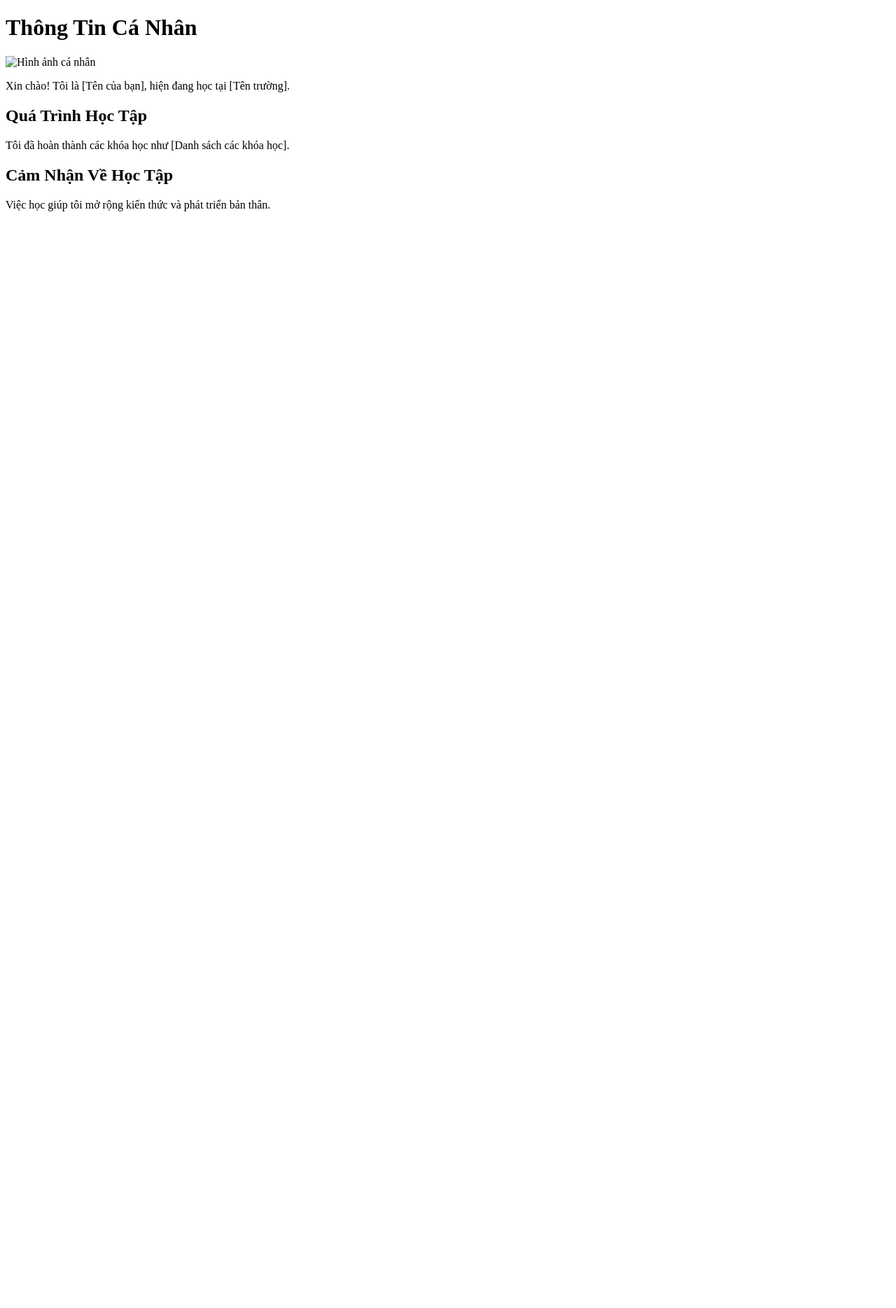
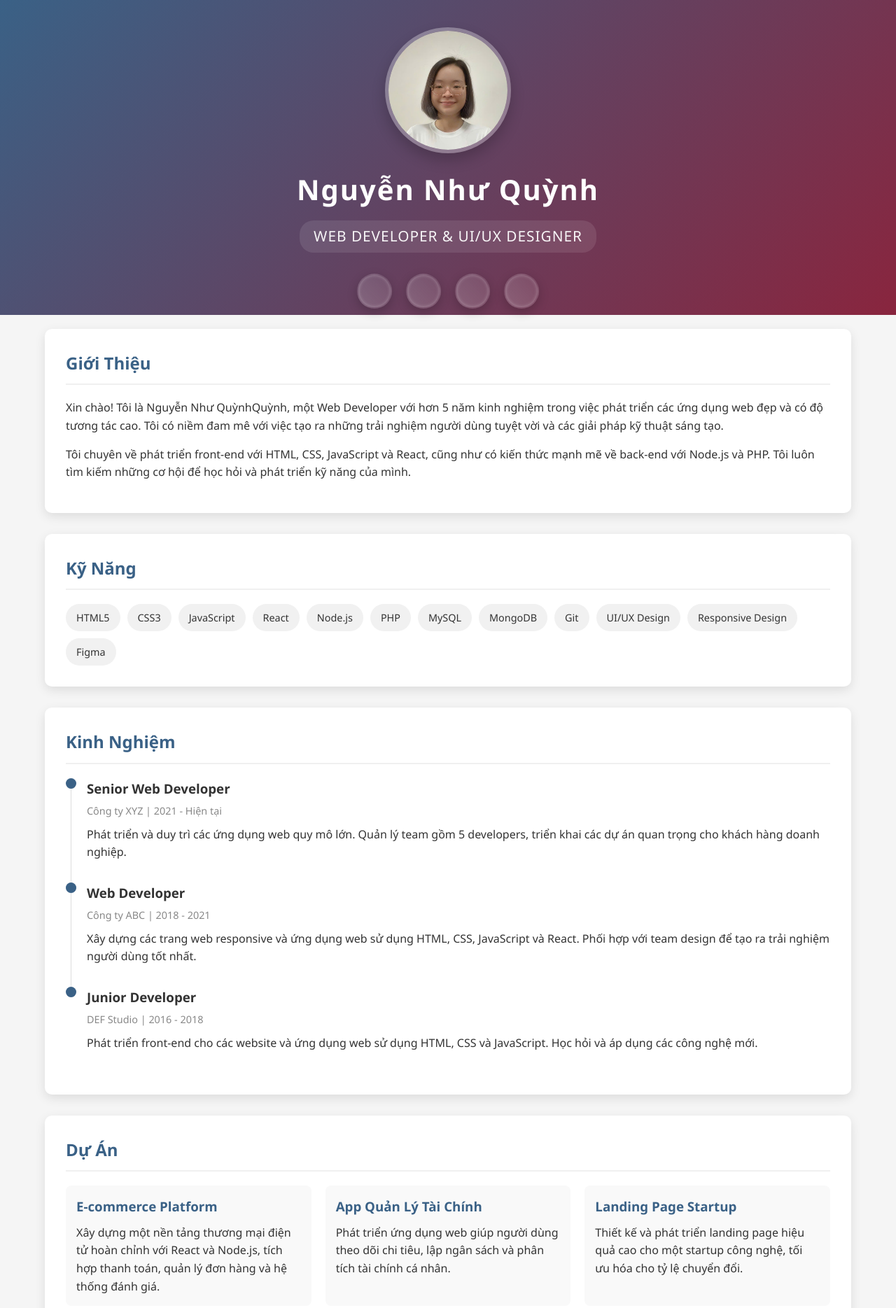
Before and after one commit to Tri7013/Nhom_8.github.io, a plain HTML site: page index.html in a window 1280 px wide. Shown: the top 1869 px of the page at 70% size. Before the commit the page ends 800 px from the top, so only its background shows below. Drawn offline with Linux system fonts and the light colour scheme.

Commit message:
frontend CUNG TAM

```diff
--- a/index.html
+++ b/index.html
@@ -3,22 +3,131 @@
 <head>
     <meta charset="UTF-8">
     <meta name="viewport" content="width=device-width, initial-scale=1.0">
-    <title>Trang Web Cá Nhân</title>
+    <title>Profile Cá Nhân</title>
     <link rel="stylesheet" href="styles.css">
 </head>
 <body>
-    <header>
-        <h1>Thông Tin Cá Nhân</h1>
-        <img src="" alt="Hình ảnh cá nhân">
-        <p>Xin chào! Tôi là [Tên của bạn], hiện đang học tại [Tên trường].</p>
+    <!-- Header Section -->
+    <header class="header">
+        <div class="header-content">
+            <img src="picture/image.png" alt="Avatar" class="profile-img">
+            <h1>Nguyễn Như Quỳnh</h1>
+            <p>Web Developer & UI/UX Designer</p>
+            <div class="social-links">
+                <a href="#" title="Facebook"><i class="fab fa-facebook-f"></i></a>
+                <a href="#" title="Twitter"><i class="fab fa-twitter"></i></a>
+                <a href="#" title="LinkedIn"><i class="fab fa-linkedin-in"></i></a>
+                <a href="#" title="GitHub"><i class="fab fa-github"></i></a>
+            </div>
+        </div>
     </header>
-    <section>
-        <h2>Quá Trình Học Tập</h2>
-        <p>Tôi đã hoàn thành các khóa học như [Danh sách các khóa học].</p>
-    </section>
-    <section>
-        <h2>Cảm Nhận Về Học Tập</h2>
-        <p>Việc học giúp tôi mở rộng kiến thức và phát triển bản thân.</p>
-    </section>
+
+    <!-- Main Content -->
+    <main class="main-content">
+        <!-- About Section -->
+        <section class="card about">
+            <h2 class="section-title">Giới Thiệu</h2>
+            <p>Xin chào! Tôi là Nguyễn Như QuỳnhQuỳnh, một Web Developer với hơn 5 năm kinh nghiệm trong việc phát triển các ứng dụng web đẹp và có độ tương tác cao. Tôi có niềm đam mê với việc tạo ra những trải nghiệm người dùng tuyệt vời và các giải pháp kỹ thuật sáng tạo.</p>
+            <p>Tôi chuyên về phát triển front-end với HTML, CSS, JavaScript và React, cũng như có kiến thức mạnh mẽ về back-end với Node.js và PHP. Tôi luôn tìm kiếm những cơ hội để học hỏi và phát triển kỹ năng của mình.</p>
+        </section>
+
+        <!-- Skills Section -->
+        <section class="card">
+            <h2 class="section-title">Kỹ Năng</h2>
+            <div class="skills-container">
+                <div class="skill">HTML5</div>
+                <div class="skill">CSS3</div>
+                <div class="skill">JavaScript</div>
+                <div class="skill">React</div>
+                <div class="skill">Node.js</div>
+                <div class="skill">PHP</div>
+                <div class="skill">MySQL</div>
+                <div class="skill">MongoDB</div>
+                <div class="skill">Git</div>
+                <div class="skill">UI/UX Design</div>
+                <div class="skill">Responsive Design</div>
+                <div class="skill">Figma</div>
+            </div>
+        </section>
+
+        <!-- Experience Section -->
+        <section class="card">
+            <h2 class="section-title">Kinh Nghiệm</h2>
+            <div class="timeline">
+                <div class="timeline-item">
+                    <h3>Senior Web Developer</h3>
+                    <div class="timeline-date">Công ty XYZ | 2021 - Hiện tại</div>
+                    <p>Phát triển và duy trì các ứng dụng web quy mô lớn. Quản lý team gồm 5 developers, triển khai các dự án quan trọng cho khách hàng doanh nghiệp.</p>
+                </div>
+                <div class="timeline-item">
+                    <h3>Web Developer</h3>
+                    <div class="timeline-date">Công ty ABC | 2018 - 2021</div>
+                    <p>Xây dựng các trang web responsive và ứng dụng web sử dụng HTML, CSS, JavaScript và React. Phối hợp với team design để tạo ra trải nghiệm người dùng tốt nhất.</p>
+                </div>
+                <div class="timeline-item">
+                    <h3>Junior Developer</h3>
+                    <div class="timeline-date">DEF Studio | 2016 - 2018</div>
+                    <p>Phát triển front-end cho các website và ứng dụng web sử dụng HTML, CSS và JavaScript. Học hỏi và áp dụng các công nghệ mới.</p>
+                </div>
+            </div>
+        </section>
+
+        <!-- Projects Section -->
+        <section class="card">
+            <h2 class="section-title">Dự Án</h2>
+            <div class="projects-grid">
+                <div class="project-card">
+
+                    <div class="project-info">
+                        <h3>E-commerce Platform</h3>
+                        <p>Xây dựng một nền tảng thương mại điện tử hoàn chỉnh với React và Node.js, tích hợp thanh toán, quản lý đơn hàng và hệ thống đánh giá.</p>
+                    </div>
+                </div>
+                <div class="project-card">
+
+                    <div class="project-info">
+                        <h3>App Quản Lý Tài Chính</h3>
+                        <p>Phát triển ứng dụng web giúp người dùng theo dõi chi tiêu, lập ngân sách và phân tích tài chính cá nhân.</p>
+                    </div>
+                </div>
+                <div class="project-card">
+
+                    <div class="project-info">
+                        <h3>Landing Page Startup</h3>
+                        <p>Thiết kế và phát triển landing page hiệu quả cao cho một startup công nghệ, tối ưu hóa cho tỷ lệ chuyển đổi.</p>
+                    </div>
+                </div>
+            </div>
+        </section>
+
+        <!-- Contact Section -->
+        <section class="card">
+            <h2 class="section-title">Liên Hệ</h2>
+            <form class="contact-form">
+                <div class="form-group">
+                    <label for="name">Họ tên:</label>
+                    <input type="text" id="name" name="name" required>
+                </div>
+                <div class="form-group">
+                    <label for="email">Email:</label>
+                    <input type="email" id="email" name="email" required>
+                </div>
+                <div class="form-group">
+                    <label for="subject">Chủ đề:</label>
+                    <input type="text" id="subject" name="subject" required>
+                </div>
+                <div class="form-group">
+                    <label for="message">Tin nhắn:</label>
+                    <textarea id="message" name="message" required></textarea>
+                </div>
+                <button type="submit" class="submit-btn">Gửi tin nhắn</button>
+            </form>
+        </section>
+    </main>
+
+    <!-- Footer -->
+    <footer class="footer">
+        <p>© 2025 Nguyễn Như Quỳnh. Tất cả các quyền được bảo lưu.</p>
+    </footer>
 </body>
 </html>
--- a/styles.css
+++ b/styles.css
@@ -0,0 +1,333 @@
+/* Reset CSS */
+* {
+    margin: 0;
+    padding: 0;
+    box-sizing: border-box;
+    font-family: 'Segoe UI', Tahoma, Geneva, Verdana, sans-serif;
+}
+
+body {
+    background-color: #f5f5f5;
+    color: #333;
+    line-height: 1.6;
+}
+
+/* Header */
+.header {
+    height: 450px; /* Tăng chiều cao để có thêm không gian */
+    background: linear-gradient(135deg, #3a6186, #89253e);
+    color: white;
+    position: relative;
+    z-index: 2; /* Đảm bảo header ở trên các phần tử khác */
+}
+
+.header-content {
+    width: 90%;
+    max-width: 1200px;
+    margin: 0 auto;
+    display: flex;
+    flex-direction: column;
+    align-items: center;
+    justify-content: center;
+    height: 100%;
+    text-align: center;
+    padding-top: 30px; /* Giảm padding-top để nội dung không bị đẩy xuống quá thấp */
+}
+
+.profile-img {
+    width: 180px;
+    height: 180px;
+    border-radius: 50%;
+    border: 5px solid rgba(255, 255, 255, 0.3);
+    object-fit: cover;
+    box-shadow: 0 10px 20px rgba(0, 0, 0, 0.2);
+}
+
+.header h1 {
+    margin-top: 20px;
+    font-size: 2.5rem;
+    letter-spacing: 2px;
+}
+
+.header p {
+    font-size: 1.3rem;
+    margin-top: 12px;
+    opacity: 0.95;
+    font-weight: 400;
+    letter-spacing: 1px;
+    text-transform: uppercase;
+    background: rgba(255, 255, 255, 0.1);
+    padding: 6px 20px;
+    border-radius: 20px;
+    transition: all 0.3s ease;
+}
+
+.header p:hover {
+    background: rgba(255, 255, 255, 0.2);
+    transform: translateY(-2px);
+}
+
+/* Social Links */
+.social-links {
+    margin-top: 30px; /* Tăng khoảng cách với phần trên */
+    display: flex;
+    justify-content: center;
+    gap: 20px; /* Tăng khoảng cách giữa các icon cho thoáng hơn */
+}
+
+.social-links a {
+    display: inline-flex;
+    justify-content: center;
+    align-items: center;
+    width: 50px; /* Tăng kích thước icon */
+    height: 50px;
+    background: linear-gradient(45deg, rgba(255, 255, 255, 0.2), rgba(255, 255, 255, 0.1)); /* Gradient nền */
+    border-radius: 50%; /* Giữ hình tròn */
+    color: white;
+    font-size: 1.2rem; /* Tăng kích thước chữ */
+    font-weight: 600; /* Tăng độ đậm cho ký tự */
+    text-align: center;
+    text-decoration: none;
+    transition: all 0.5s ease; /* Tăng thời gian hiệu ứng cho mượt hơn */
+    box-shadow: 0 5px 15px rgba(0, 0, 0, 0.2), inset 0 0 5px rgba(255, 255, 255, 0.3); /* Bóng 3D và glow bên trong */
+    border: 2px solid transparent; /* Viền trong suốt ban đầu */
+}
+
+.social-links a:hover {
+    background: linear-gradient(45deg, rgba(255, 255, 255, 0.4), rgba(255, 255, 255, 0.2)); /* Gradient sáng hơn khi hover */
+    color: #3a6186; /* Màu chủ đạo khi hover */
+    transform: scale(1.3) rotate(10deg) translateY(-5px); /* Phóng to, xoay nhẹ, nhích lên */
+    box-shadow: 0 8px 25px rgba(0, 0, 0, 0.3), inset 0 0 10px rgba(255, 255, 255, 0.5); /* Tăng bóng và glow */
+    border: 2px solid rgba(255, 255, 255, 0.5); /* Viền phát sáng */
+}
+
+/* Tùy chỉnh màu sắc cho từng mạng xã hội khi hover */
+.social-links a[title="Facebook"]:hover {
+    color: #3b5998; /* Màu Facebook */
+}
+
+.social-links a[title="Twitter"]:hover {
+    color: #1da1f2; /* Màu Twitter/X */
+}
+
+.social-links a[title="LinkedIn"]:hover {
+    color: #0077b5; /* Màu LinkedIn */
+}
+
+.social-links a[title="GitHub"]:hover {
+    color: #333; /* Màu GitHub */
+}
+/* Main Content */
+.main-content {
+    width: 90%;
+    max-width: 1200px;
+    margin: 0 auto 50px; /* Bỏ margin-top âm để không đè lên header */
+    position: relative;
+    z-index: 1;
+    padding-top: 20px; /* Thêm padding-top để tạo khoảng cách */
+}
+
+.card {
+    background: white;
+    border-radius: 10px;
+    padding: 30px;
+    margin-bottom: 30px;
+    box-shadow: 0 5px 15px rgba(0, 0, 0, 0.1);
+}
+
+.section-title {
+    font-size: 1.5rem;
+    color: #3a6186;
+    margin-bottom: 20px;
+    padding-bottom: 10px;
+    border-bottom: 2px solid #f0f0f0;
+}
+
+/* About Section */
+.about p {
+    margin-bottom: 15px;
+}
+
+/* Skills Section */
+.skills-container {
+    display: flex;
+    flex-wrap: wrap;
+    gap: 10px;
+    margin-top: 20px;
+}
+
+.skill {
+    background: #f1f1f1;
+    padding: 8px 15px;
+    border-radius: 20px;
+    font-size: 0.9rem;
+    transition: all 0.3s ease;
+}
+
+.skill:hover {
+    background: #3a6186;
+    color: white;
+    transform: translateY(-3px);
+}
+
+/* Experience Section */
+.timeline {
+    position: relative;
+    margin-top: 20px;
+}
+
+.timeline-item {
+    padding-left: 30px;
+    position: relative;
+    margin-bottom: 30px;
+}
+
+.timeline-item:before {
+    content: '';
+    position: absolute;
+    left: 0;
+    top: 0;
+    width: 15px;
+    height: 15px;
+    border-radius: 50%;
+    background: #3a6186;
+}
+
+.timeline-item:after {
+    content: '';
+    position: absolute;
+    left: 7px;
+    top: 15px;
+    width: 1px;
+    height: calc(100% + 15px);
+    background: #ddd;
+}
+
+.timeline-item:last-child:after {
+    display: none;
+}
+
+.timeline-item h3 {
+    margin-bottom: 5px;
+    color: #333;
+}
+
+.timeline-date {
+    font-size: 0.9rem;
+    color: #888;
+    margin-bottom: 10px;
+}
+
+/* Projects Section */
+.projects-grid {
+    display: grid;
+    grid-template-columns: repeat(auto-fill, minmax(300px, 1fr));
+    gap: 20px;
+    margin-top: 20px;
+}
+
+.project-card {
+    background: #f9f9f9;
+    border-radius: 8px;
+    overflow: hidden;
+    transition: all 0.3s ease;
+}
+
+.project-card:hover {
+    transform: translateY(-5px);
+    box-shadow: 0 10px 20px rgba(0, 0, 0, 0.1);
+}
+
+.project-img {
+    height: 180px;
+    width: 100%;
+    object-fit: cover;
+}
+
+.project-info {
+    padding: 15px;
+}
+
+.project-info h3 {
+    margin-bottom: 10px;
+    color: #3a6186;
+}
+
+/* Contact Section */
+.contact-form {
+    margin-top: 20px;
+}
+
+.form-group {
+    margin-bottom: 20px;
+}
+
+.form-group label {
+    display: block;
+    margin-bottom: 5px;
+    font-weight: 500;
+}
+
+.form-group input,
+.form-group textarea {
+    width: 100%;
+    padding: 10px;
+    border-radius: 5px;
+    border: 1px solid #ddd;
+    font-size: 1rem;
+}
+
+.form-group textarea {
+    height: 150px;
+    resize: vertical;
+}
+
+.submit-btn {
+    background: #3a6186;
+    color: white;
+    border: none;
+    padding: 12px 25px;
+    border-radius: 5px;
+    cursor: pointer;
+    font-size: 1rem;
+    transition: all 0.3s ease;
+}
+
+.submit-btn:hover {
+    background: #89253e;
+    transform: translateY(-3px);
+}
+
+/* Footer */
+.footer {
+    background: #333;
+    color: white;
+    text-align: center;
+    padding: 20px;
+    margin-top: 50px;
+}
+
+/* Responsive */
+@media (max-width: 768px) {
+    .header {
+        height: 400px; /* Giảm chiều cao trên mobile */
+    }
+
+    .profile-img {
+        width: 140px;
+        height: 140px;
+    }
+
+    .header h1 {
+        font-size: 2rem;
+    }
+
+    .header p {
+        font-size: 1.1rem; /* Giảm kích thước chữ trên mobile */
+        padding: 5px 15px; /* Giảm padding trên mobile */
+    }
+
+    .projects-grid {
+        grid-template-columns: 1fr;
+    }
+}
```
Also changed, not shown: picture/image.png (added).
